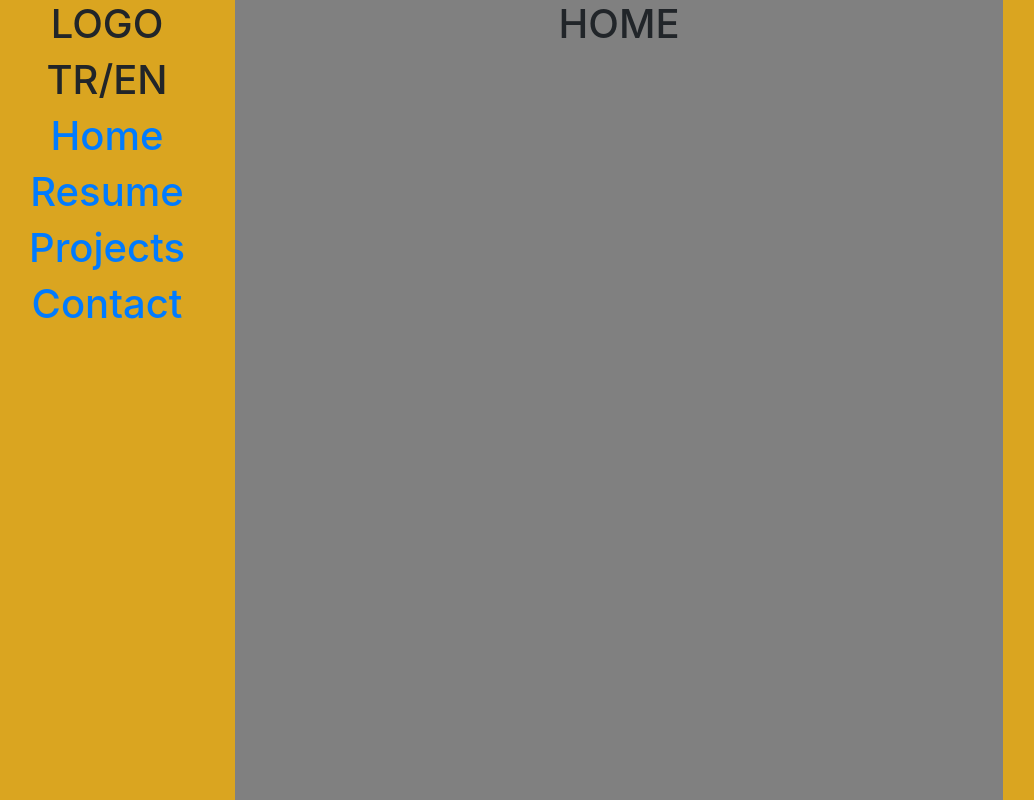
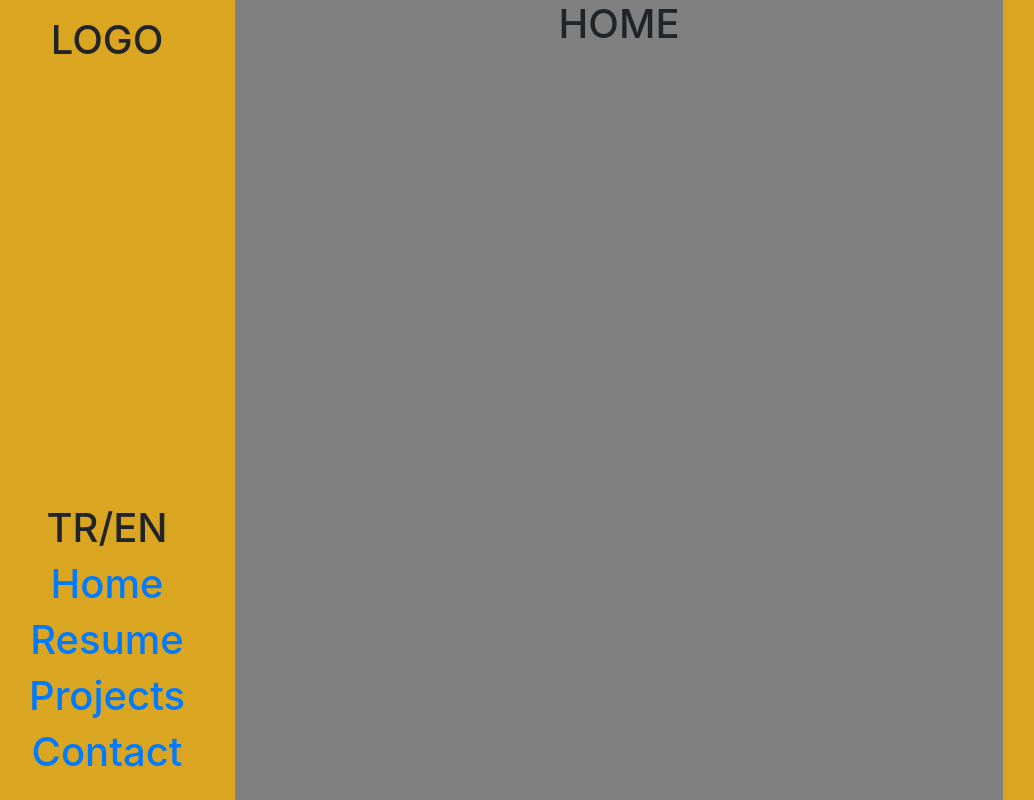
Before and after one commit to bertacsevercan/Gizem-portfolio, a React (Create React App) app in the folder porfolio/: page / in a window 1280 px wide. Shown: the whole page, without its empty margins (21-1055 px from the left). Built offline with nearby package versions, Linux system fonts and the light colour scheme.

Commit message:
add flex to sider

```diff
--- a/porfolio/src/components/SideNav/index.jsx
+++ b/porfolio/src/components/SideNav/index.jsx
@@ -5,12 +5,16 @@ import "./style.css";
 const SideNav = () => {
   return (
     <div className="sideNav">
-      <h1>LOGO</h1>
+      <div id="logo">
+        <h1>LOGO</h1>
+      </div>
+      <div className="navLinks">
       <h1>TR/EN</h1>
       <h1>{<Link to="/">Home</Link>}</h1>
       <h1>{<Link to="/resume">Resume</Link>}</h1>
       <h1>{<Link to="/projects">Projects</Link>}</h1>
       <h1>{<Link to="/contact">Contact</Link>}</h1>
+      </div>
     </div>
   );
 };
--- a/porfolio/src/components/SideNav/style.css
+++ b/porfolio/src/components/SideNav/style.css
@@ -1,5 +1,15 @@
 .sideNav {
   width: 20%;
-
+  display: flex;
+  flex-direction: column;
+  justify-content: space-between;
   background-color: goldenrod;
 }
+
+.navLinks {
+  padding-bottom: 1rem;
+}
+
+#logo {
+  padding-top: 1rem;
+}
```
Also changed, not shown: 1 other file (tests, documents, lock files or other folders).
